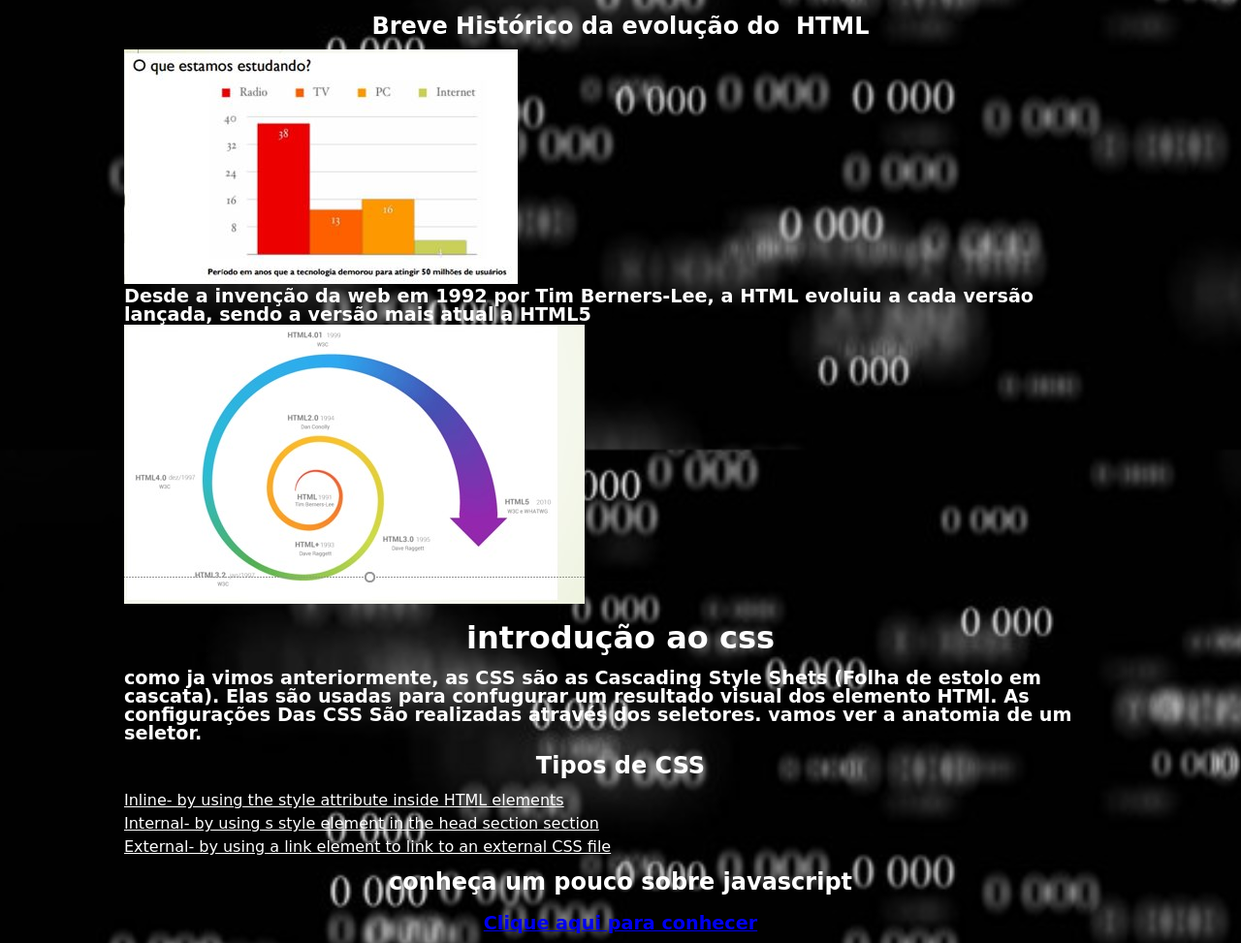
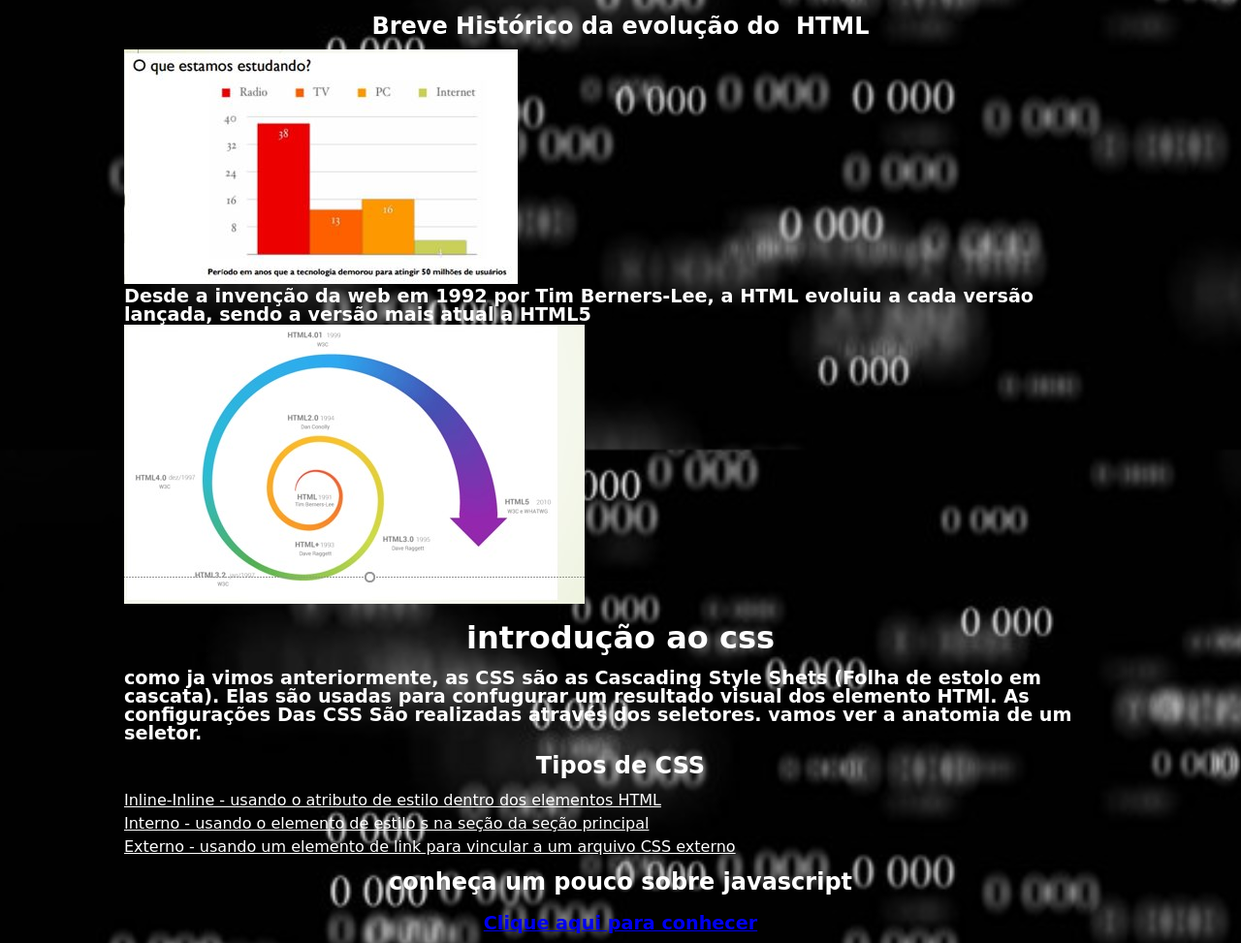
Before and after one commit to projetos-Gabryel/Aulas-De-iw, a plain HTML site: page index.html in a window 1280 px wide. Shown: the part 336-1309 px from the top of the page at 97% size. Drawn offline with Linux system fonts and the light colour scheme; a web font is replaced by a local one.

Commit message:
Add files via upload

```diff
--- a/css/style.css
+++ b/css/style.css
@@ -17,7 +17,7 @@ body{
 header{
  background-color: rgb(25,25,112,0.5);
  padding: 2%
- font-family: 'Satisfy', cursive;
+ font-family:'Satisfy', cursive;
 }
 
 h1{
--- a/index.html
+++ b/index.html
@@ -54,12 +54,13 @@
                </p>
                <h2 class="titulos">Tipos de CSS</h2>
                    <ul>
-                        <li>Inline- by using the style attribute inside HTML elements
+                        <li>Inline-Inline - usando o atributo de estilo dentro dos elementos HTML
                         </li>
-                        <li>Internal- by using s style element in the head section section
+
+                        <li>Interno - usando o elemento de estilo s na seção da seção principal
                         </li>
-                        <li>External- by using a link element to link to an external
-                         CSS file</li>
+
+                        <li>Externo - usando um elemento de link para vincular a um arquivo CSS externo</li>
                     </ul>
                 <h2 class="titulos">conheça um pouco sobre javascript</h2>
                 <p class="titulos"><a href="Javascript.html">Clique aqui para conhecer</a></p>
```
